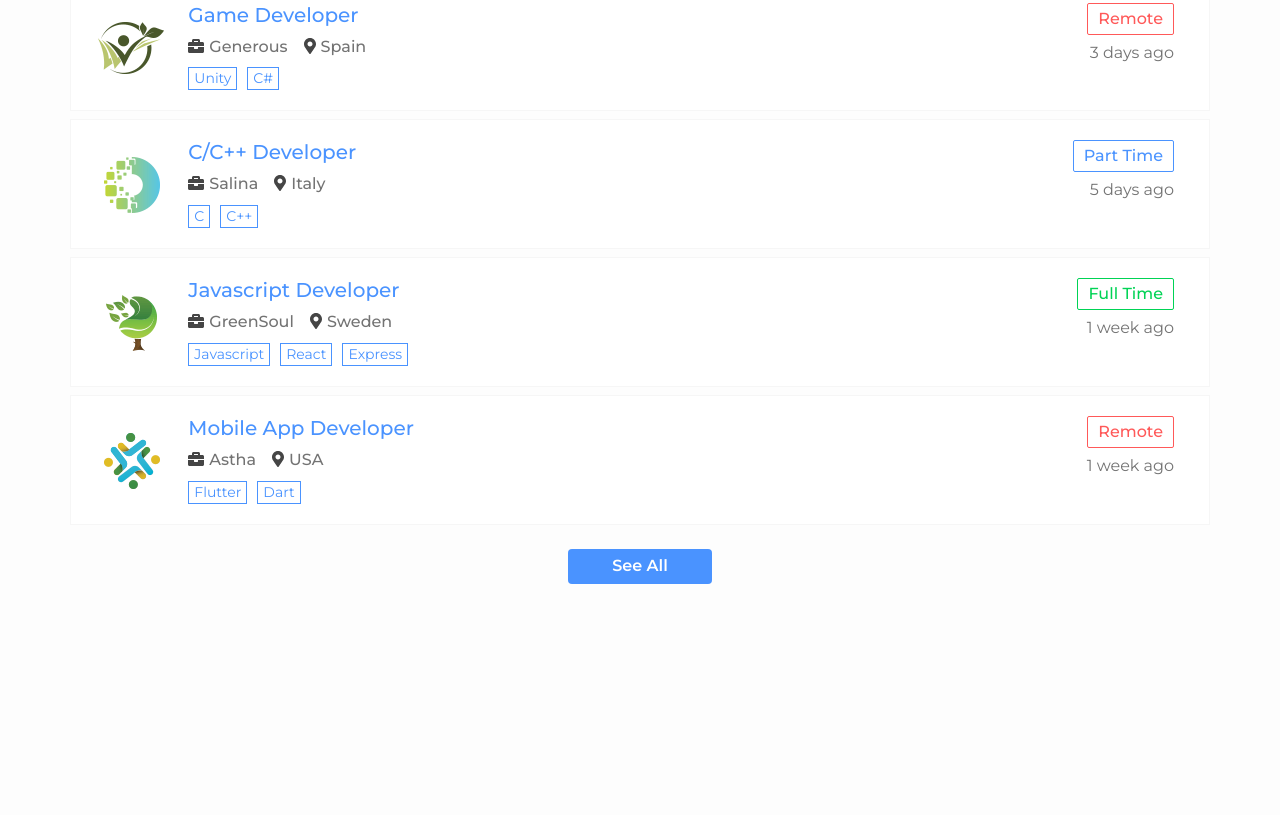
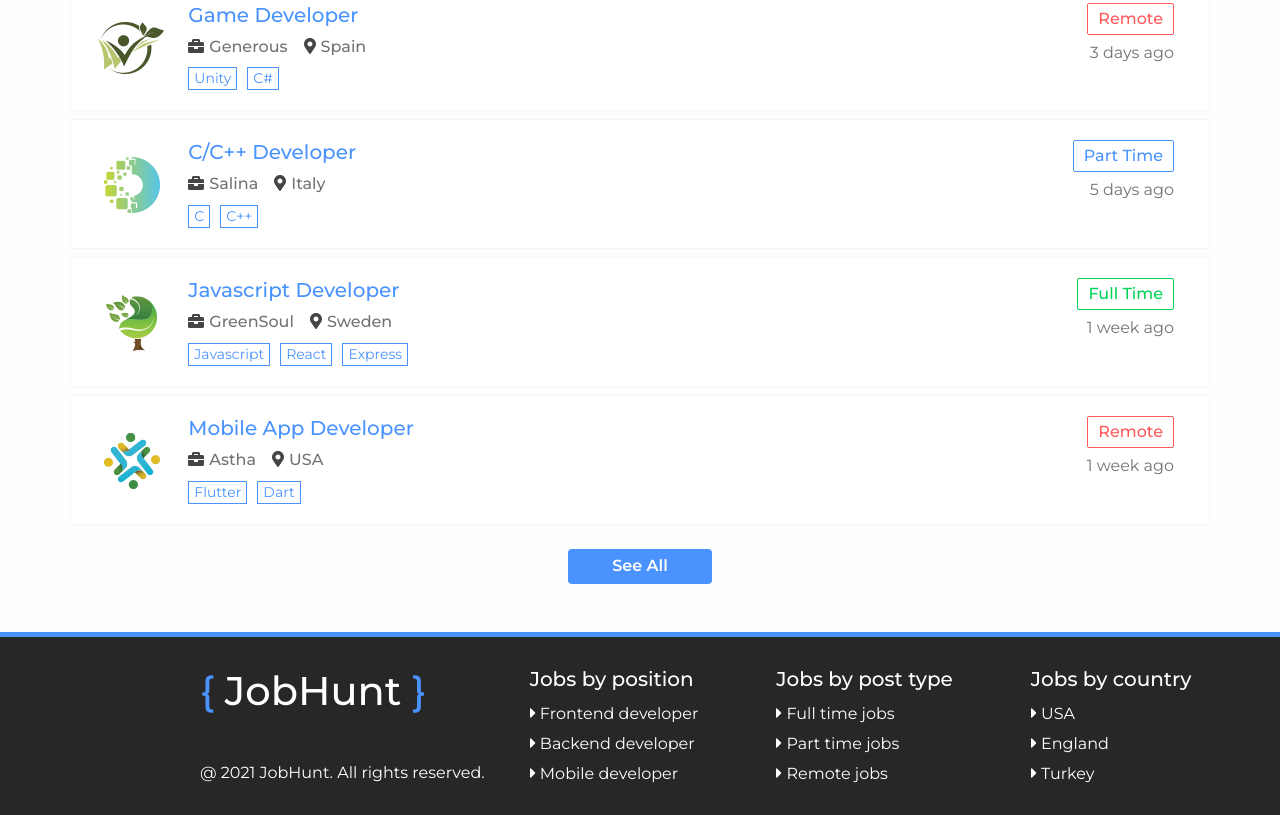
Before and after one commit to YSelim0/JobHunt, a React app in the folder client/: page / in a window 1280 px wide. Shown: the part 1606-2421 px from the top of the page. Before the commit the page ends 2238 px from the top, so only its background shows below. Built offline with nearby package versions, Linux system fonts and the light colour scheme.

Commit message:
Footer added

```diff
--- /dev/null
+++ b/client/src/assets/css/footer.css
@@ -0,0 +1,32 @@
+.footer {
+    background-color: var(--main-dark);
+    border-top: 5px solid var(--main-blue);
+    color: #FFFFFF;
+    padding-top: 30px;
+    padding-bottom: 10px;
+}
+
+.left-side {
+    height: 118px;
+    display: flex;
+    flex-direction: column;
+    justify-content: space-between;
+}
+
+.footer ul {
+    padding: 0px;
+}
+
+.footer li {
+    list-style: none;
+    text-align: left;
+    line-height: 30px;
+}
+
+.footer ul h5 {
+    font-weight: 600;
+}
+
+.footer li a {
+    color: #FFFFFF;
+}
--- /dev/null
+++ b/client/src/components/Footer.js
@@ -0,0 +1,48 @@
+import React from "react";
+import "../assets/css/footer.css";
+
+class Footer extends React.Component {
+    render() {
+        return (
+            <div className="container-fluid footer pl-0 pr-0">
+                <div className="main-container d-flex justify-content-between">
+                    <div className="col-auto left-side pl-0">
+                        <h1 className="logo"><span>{"{"}</span> JobHunt <span>{"}"}</span></h1>
+                        <span>@ {new Date().getFullYear()} JobHunt. All rights reserved.</span>
+                    </div>
+
+                    <div className="col-auto d-flex justif-content-end">
+                        <div className="col-auto mr-5">
+                            <h5>Jobs by position</h5>
+                            <ul>
+                                <li><i className="fas fa-caret-right"></i>   <a href="#">Frontend developer</a></li>
+                                <li><i className="fas fa-caret-right"></i>   <a href="#">Backend developer</a></li>
+                                <li><i className="fas fa-caret-right"></i>   <a href="#">Mobile developer</a></li>
+                            </ul>
+                        </div>
+
+                        <div className="col-auto mr-5">
+                            <h5>Jobs by post type</h5>
+                            <ul>
+                                <li><i className="fas fa-caret-right"></i>   <a href="#">Full time jobs</a></li>
+                                <li><i className="fas fa-caret-right"></i>   <a href="#">Part time jobs</a></li>
+                                <li><i className="fas fa-caret-right"></i>   <a href="#">Remote jobs</a></li>
+                            </ul>
+                        </div>
+
+                        <div className="col-auto offset pr-0">
+                            <h5>Jobs by country</h5>
+                            <ul>
+                                <li><i className="fas fa-caret-right"></i>   <a href="#">USA</a></li>
+                                <li><i className="fas fa-caret-right"></i>   <a href="#">England</a></li>
+                                <li><i className="fas fa-caret-right"></i>   <a href="#">Turkey</a></li>
+                            </ul>
+                        </div>
+                    </div>
+                </div>
+            </div>
+        )
+    }
+}
+
+export default Footer;
--- a/client/src/index.css
+++ b/client/src/index.css
@@ -2,6 +2,7 @@
     --main-blue: #4A93FF;
     --main-red: #FF5959;
     --main-green: #00D355;
+    --main-dark: #272727;
     --input-placeholder: #939393;
     --background: #FDFDFD;
 }
--- a/client/src/views/home/Home.js
+++ b/client/src/views/home/Home.js
@@ -3,6 +3,7 @@ import Header from "../../components/Header";
 import IntroSection from "./IntroSection";
 import SuggestedTopics from "./SuggestedTopics";
 import LastPublishedJobs from "./LastPublishedJobs";
+import Footer from "../../components/Footer";
 
 class Home extends React.Component {
     render() {
@@ -12,6 +13,7 @@ class Home extends React.Component {
                 <IntroSection />
                 <SuggestedTopics />
                 <LastPublishedJobs />
+                <Footer />
             </div>
         )
     }
```
Also changed, not shown: 2 other files.
